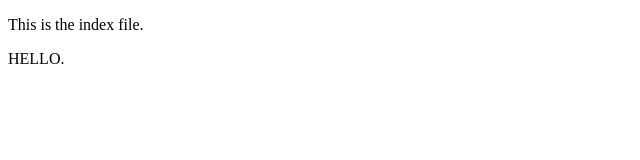
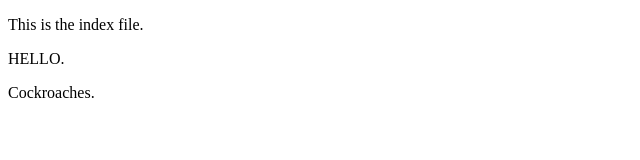
Before and after one commit to Resha77/L1C2, a plain HTML site: page index.html in a window 1280 px wide. Shown: the whole page, without its empty margins (0-640 px from the left). Drawn offline with Linux system fonts and the light colour scheme.

Commit message:
I made another change for Sabrina.

```diff
--- a/index.html
+++ b/index.html
@@ -8,5 +8,6 @@
 <body>
     <p>This is the index file.</p>
     <p>HELLO.</p>
+    <p>Cockroaches.</p>
 </body>
 </html>
```
